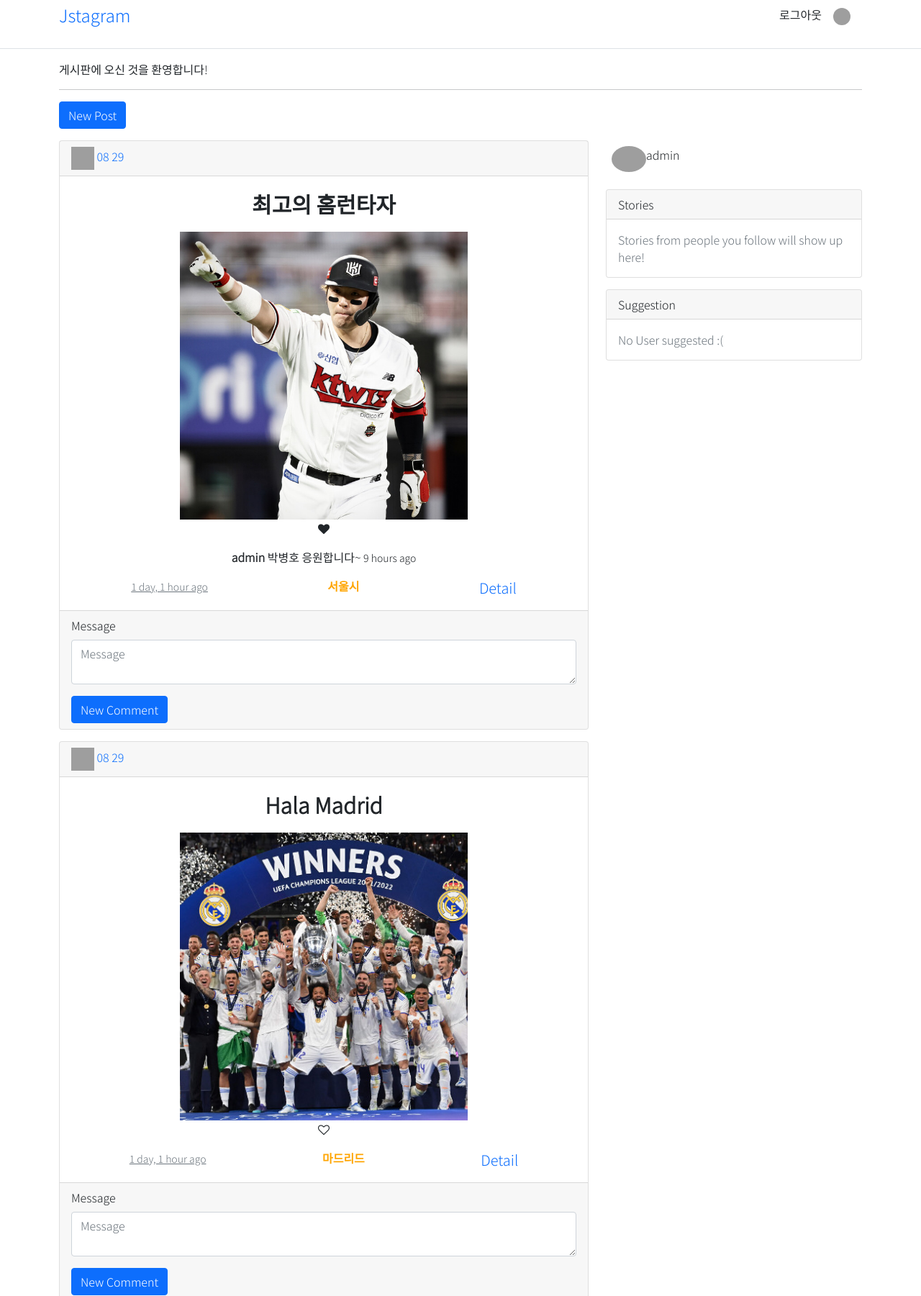
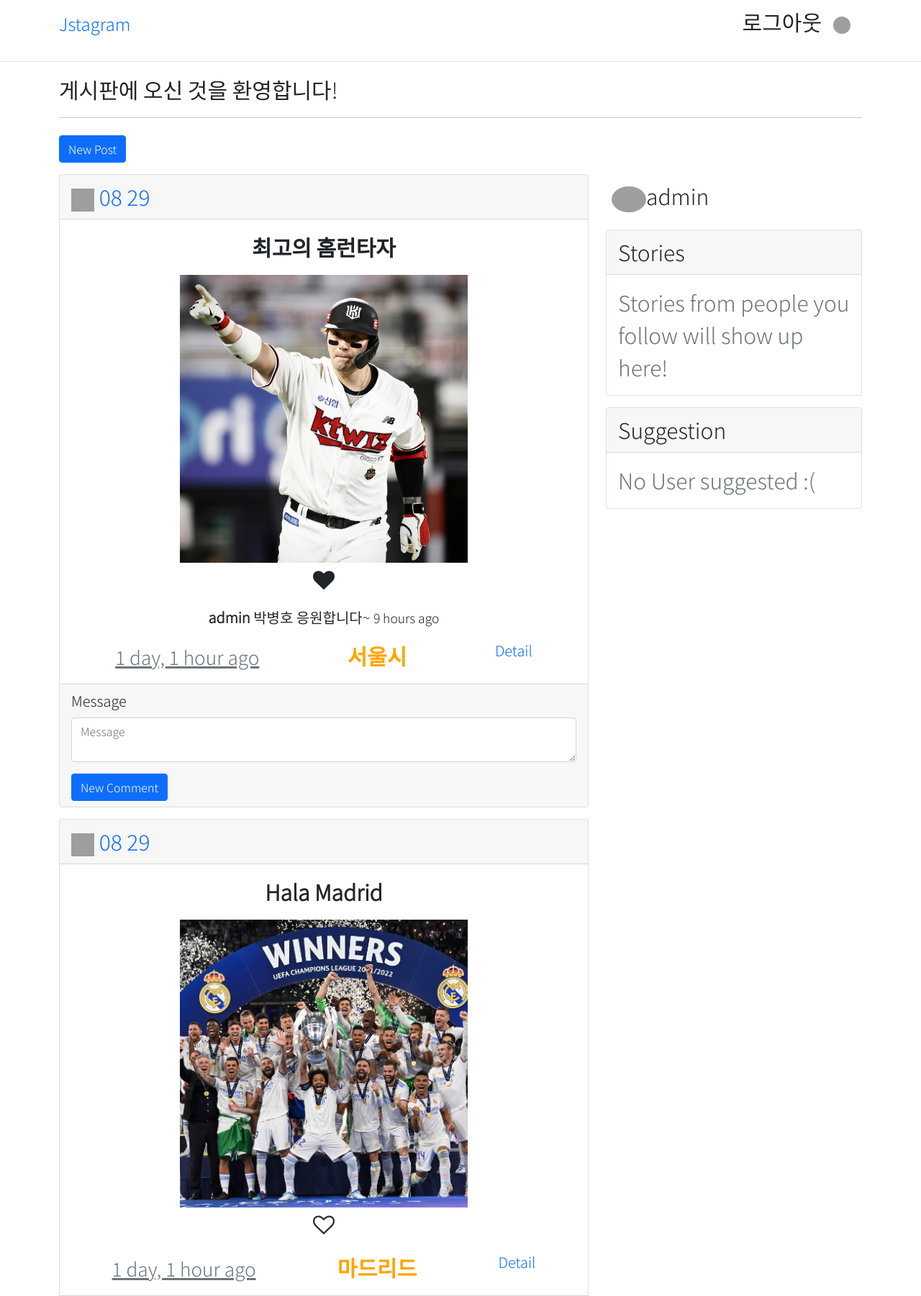
Before and after one commit to JeongYujae/Startup_SQUAD, a Django app: page /jstagram/ in a window 1280 px wide. Shown: the top 1801 px of the page at 72% size. Run offline with Django 3.2, Linux system fonts and the light colour scheme; a user stored in the database is signed in; data comes from the database, SQL or seed files in the repository; both versions use the stored data as it was after the commit; data that the repository does not hold is empty; some libraries are stand-ins or nearby versions; grey boxes are pictures that could not be loaded.

Commit message:
week3 수정 part1

```diff
--- a/3주차/Jstagram/jstagram/templates/jstagram/_post_card.html
+++ b/3주차/Jstagram/jstagram/templates/jstagram/_post_card.html
@@ -25,7 +25,7 @@
             {% endif %}
         </div>
 
-        <div id="post-{{ post.pk }}-comment-list" class="comment-list mt-3 mb-3">
+        <div id="post-{{ post.pk }}-comment-list" class="comment-list mt-3 mb-3" style="font-size:20px">
             {% for comment in post.comment_set.all %}
                 {% include "jstagram/_comment.html" %}
             {% endfor %}
@@ -49,12 +49,12 @@
 
           <a
             href="{% url 'jstagram:post_detail' post.pk %}"
-            style="font-size: 20px; text-decoration: none; justify-content: center"
+            style=" font-size: 20px; text-decoration: none; justify-content: center"
             >Detail</a
           >
         </div>
     </div>
-    <div class="card-footer">
+    <div class="card-footer" style="font-size:20px">
         <form id="post-{{ post.pk }}-comment-form" action="{% url 'jstagram:comment_new' post.pk %}" method="POST">
             {% csrf_token %}
             {% bootstrap_form comment_form %}
--- a/3주차/Jstagram/jyujae/settings.py
+++ b/3주차/Jstagram/jyujae/settings.py
@@ -28,7 +28,7 @@ INSTALLED_APPS = [
     'django.contrib.messages',
     'django.contrib.staticfiles',
     'django.contrib.humanize',
-    'debug_toolbar',
+    # 'debug_toolbar',
     'accounts',
     'bootstrap4',
     'django_pydenticon',
@@ -37,7 +37,7 @@ INSTALLED_APPS = [
 ]
 
 MIDDLEWARE = [
-    'debug_toolbar.middleware.DebugToolbarMiddleware',
+    # 'debug_toolbar.middleware.DebugToolbarMiddleware',
     'django.middleware.security.SecurityMiddleware',
     'django.contrib.sessions.middleware.SessionMiddleware',
     'django.middleware.common.CommonMiddleware',
--- a/3주차/Jstagram/jyujae/templates/layout.html
+++ b/3주차/Jstagram/jyujae/templates/layout.html
@@ -14,7 +14,7 @@
         <script src="{% static 'jquery.form.min.js' %}"></script>
         <link rel="stylesheet" href="https://maxcdn.bootstrapcdn.com/font-awesome/4.7.0/css/font-awesome.min.css" />
     </head>
-    <body style="font-family: 'Noto Sans KR', sans-serif;">
+    <body style="font-family: 'Noto Sans KR', sans-serif; font-size:30px">
 
         {% if messages%}
             {% for message in messages%}
```
Also changed, not shown: 3주차/Jstagram/jyujae/templates/_form.html (+4 -10 lines), 3주차/Jstagram/db.sqlite3.
